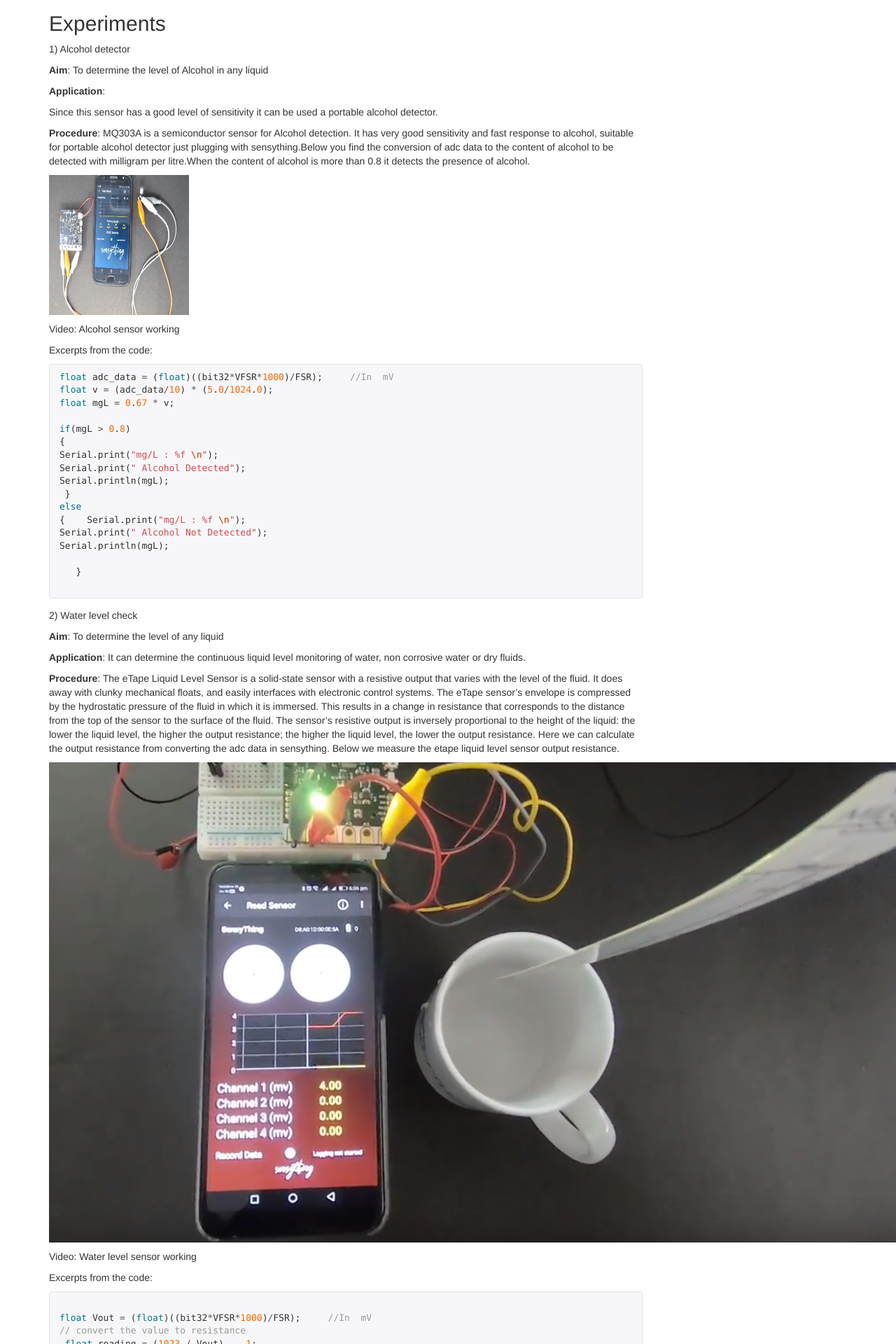
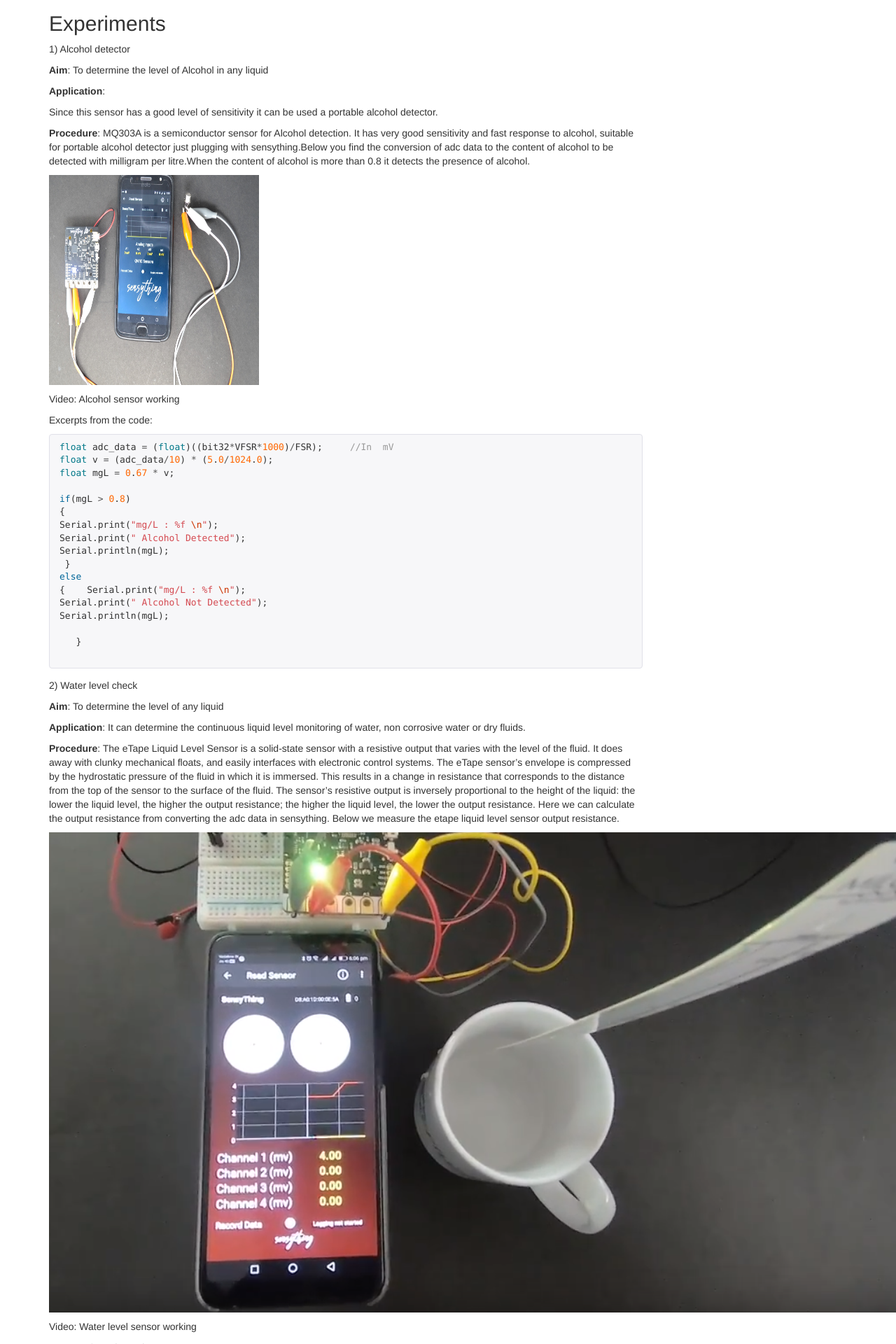
Before and after one commit to Protocentral/protocentral_sensything, a Jekyll site: the page built from docs/index.md, in a window 1280 px wide. Shown: the part 1815-3735 px from the top of the page at 70% size. Built offline with Jekyll 4.4.1, drawn with Linux system fonts in a browser that asks for light colours; nearby versions of some CDN libraries; comment, search, counter and statistics services are not loaded; our own code applies the rules of GitHub Pages for plain Markdown files.

Commit message:
Update index.md

```diff
--- a/docs/index.md
+++ b/docs/index.md
@@ -56,7 +56,7 @@ Since this sensor has a good level of sensitivity it can be used a portable alco
 **Procedure**:
 	MQ303A is a semiconductor sensor for Alcohol detection. It has very good sensitivity and fast response to alcohol, suitable for portable alcohol detector just plugging with sensything.Below you find the conversion of adc data to the content of alcohol to be detected with milligram per litre.When the content of alcohol is more than 0.8 it detects the presence of alcohol.
 
-<img src="images/Alcohol sensor.jpg" width="200" height="200" />
+<img src="images/Alcohol sensor.jpg" width="300" height="300" />
 
 Video: Alcohol sensor working
 
```
